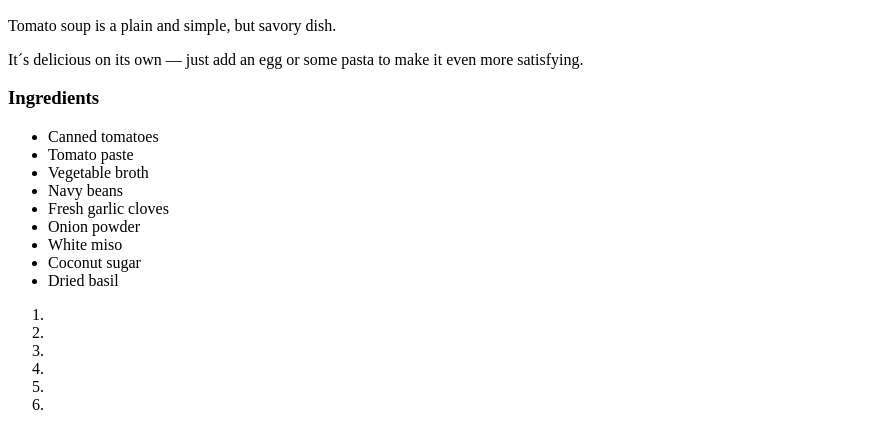
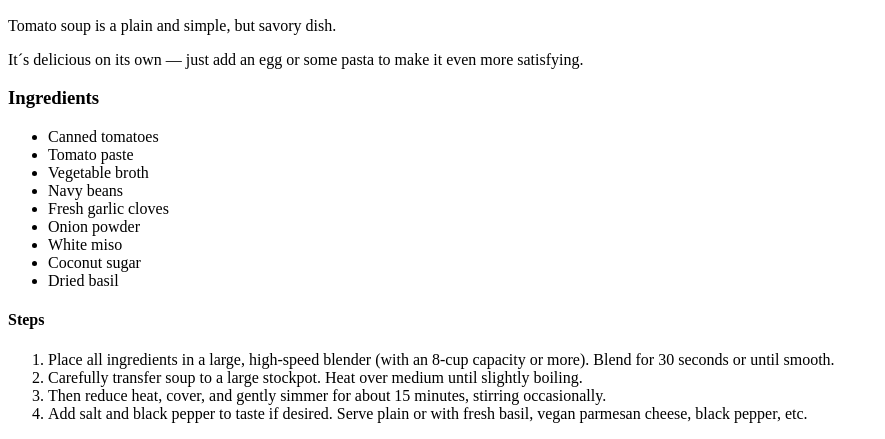
Before and after one commit to Sigurd1995/odin-recipes, a plain HTML site: page recipes/tomato-soup.html in a window 1280 px wide. Shown: the part 634-1073 px from the top of the page, without its empty margins (0-885 px from the left). Drawn offline with Linux system fonts and the light colour scheme.

Commit message:
Feat: add ordered list of steps
Added a step-by-step ordered list detailing the process to complete the
dish.

```diff
--- a/recipes/tomato-soup.html
+++ b/recipes/tomato-soup.html
@@ -25,15 +25,12 @@
                 <li>Coconut sugar</li>
                 <li>Dried basil</li>
             </ul>
-
+        <h4>Steps</h4>
             <ol>
-                <li></li>
-                <li></li>
-                <li></li>
-                <li></li>
-                <li></li>
-                <li></li>
-
+                <li>Place all ingredients in a large, high-speed blender (with an 8-cup capacity or more). Blend for 30 seconds or until smooth.</li>
+                <li>Carefully transfer soup to a large stockpot. Heat over medium until slightly boiling.</li>
+                <li>Then reduce heat, cover, and gently simmer for about 15 minutes, stirring occasionally.</li>
+                <li>Add salt and black pepper to taste if desired. Serve plain or with fresh basil, vegan parmesan cheese, black pepper, etc.</li>
             </ol>
     </body>
 
```
